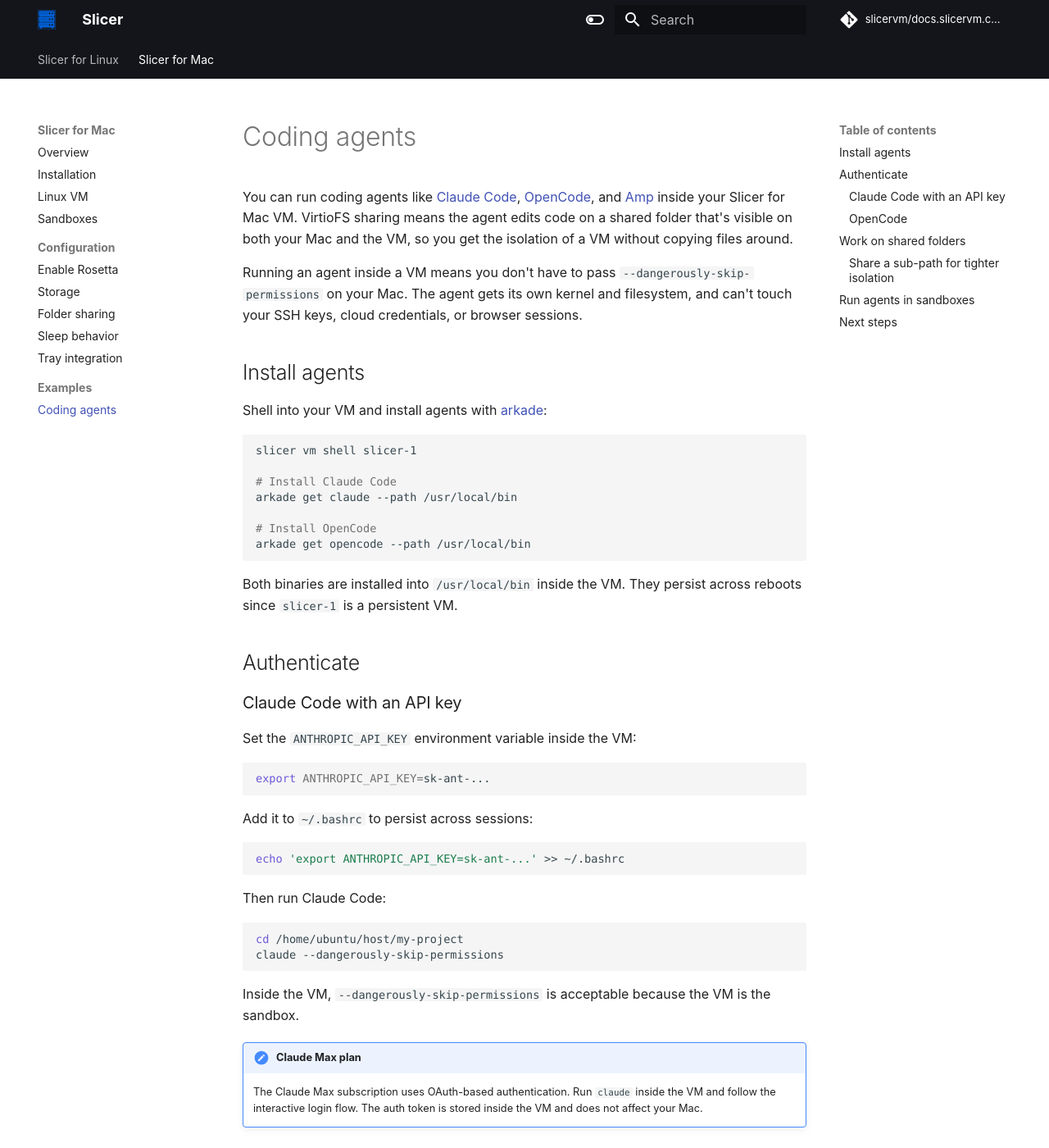
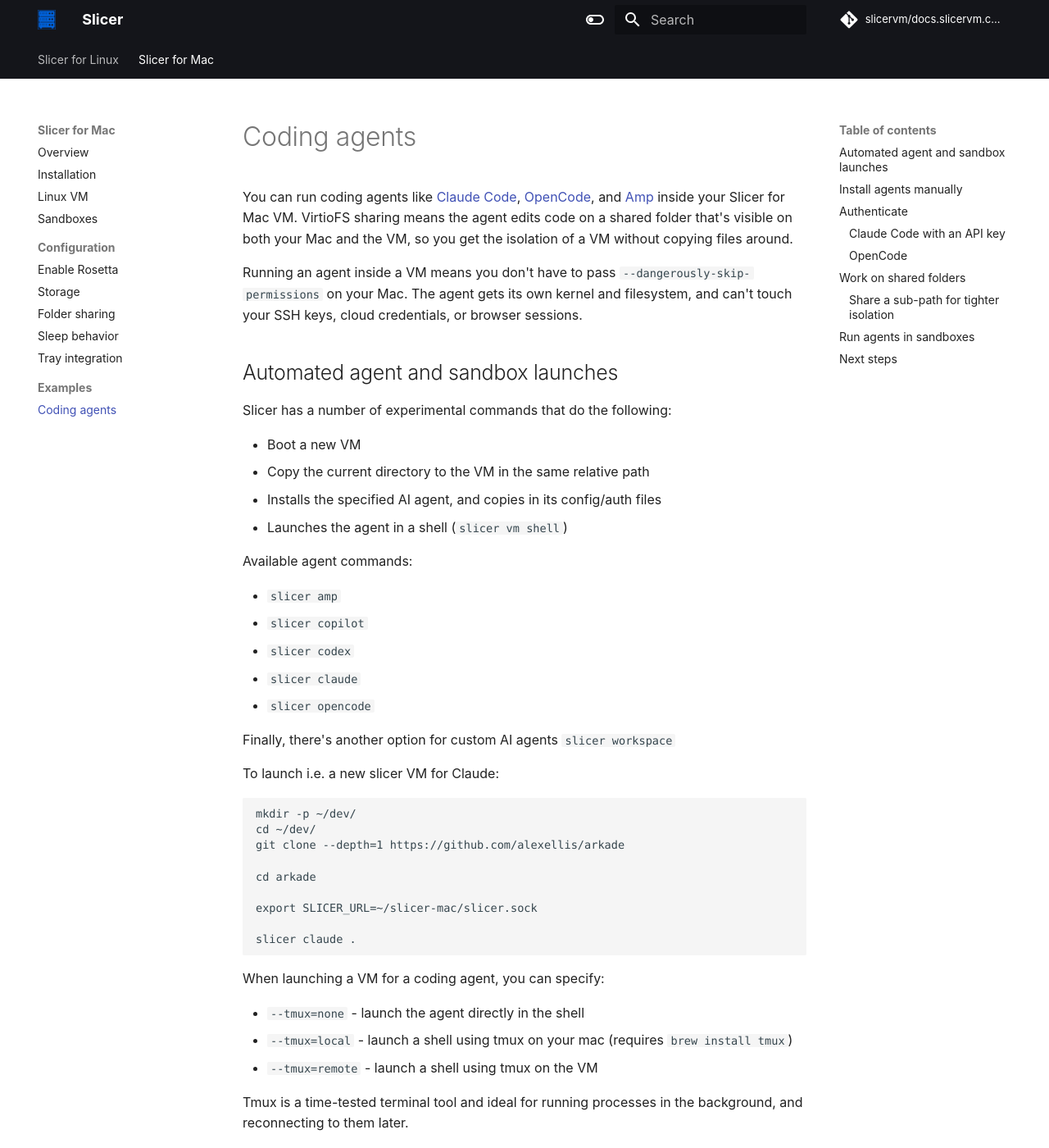
Before and after one commit to slicervm/docs.slicervm.com, an MkDocs documentation site: the page built from docs/mac/coding-agents.md, in a window 1280 px wide and 1400 px high. Shown: the whole window at 82% size. Built offline with MkDocs 1.6.1 and Material for MkDocs 9.7.7, drawn with Linux system fonts in a browser that asks for light colours; some web fonts are replaced; comment, search, counter and statistics services are not loaded; some of the changed text lies outside the part shown.

Commit message:
Slicer for Mac notes
Signed-off-by: Alex Ellis (OpenFaaS Ltd) <alexellis2@gmail.com>

````diff
--- a/docs/mac/coding-agents.md
+++ b/docs/mac/coding-agents.md
@@ -4,7 +4,48 @@
 
 Running an agent inside a VM means you don't have to pass `--dangerously-skip-permissions` on your Mac. The agent gets its own kernel and filesystem, and can't touch your SSH keys, cloud credentials, or browser sessions.
 
-## Install agents
+## Automated agent and sandbox launches
+
+Slicer has a number of experimental commands that do the following:
+
+* Boot a new VM
+* Copy the current directory to the VM in the same relative path
+* Installs the specified AI agent, and copies in its config/auth files
+* Launches the agent in a shell (`slicer vm shell`)
+
+Available agent commands:
+
+* `slicer amp`
+* `slicer copilot`
+* `slicer codex`
+* `slicer claude`
+* `slicer opencode`
+
+Finally, there's another option for custom AI agents `slicer workspace`
+
+To launch i.e. a new slicer VM for Claude:
+
+```
+mkdir -p ~/dev/
+cd ~/dev/
+git clone --depth=1 https://github.com/alexellis/arkade
+
+cd arkade
+
+export SLICER_URL=~/slicer-mac/slicer.sock
+
+slicer claude .
+```
+
+When launching a VM for a coding agent, you can specify:
+
+* `--tmux=none` - launch the agent directly in the shell
+* `--tmux=local` - launch a shell using tmux on your mac (requires `brew install tmux`)
+* `--tmux=remote` - launch a shell using tmux on the VM
+
+Tmux is a time-tested terminal tool and ideal for running processes in the background, and reconnecting to them later.
+
+## Install agents manually
 
 Shell into your VM and install agents with [arkade](https://github.com/alexellis/arkade):
 
````
Also changed, not shown: docs/mac/installation.md (+18 -6 lines).
